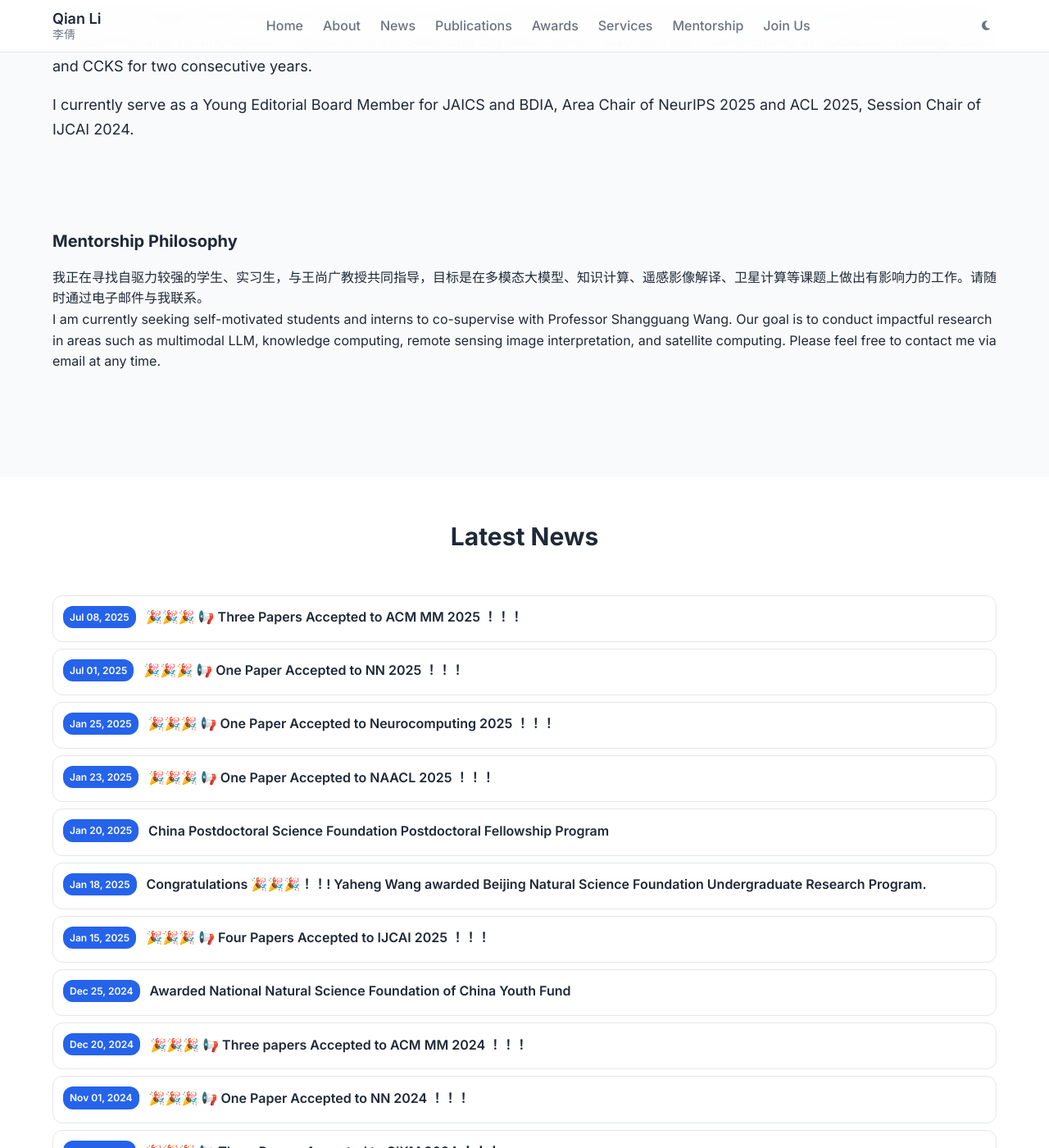
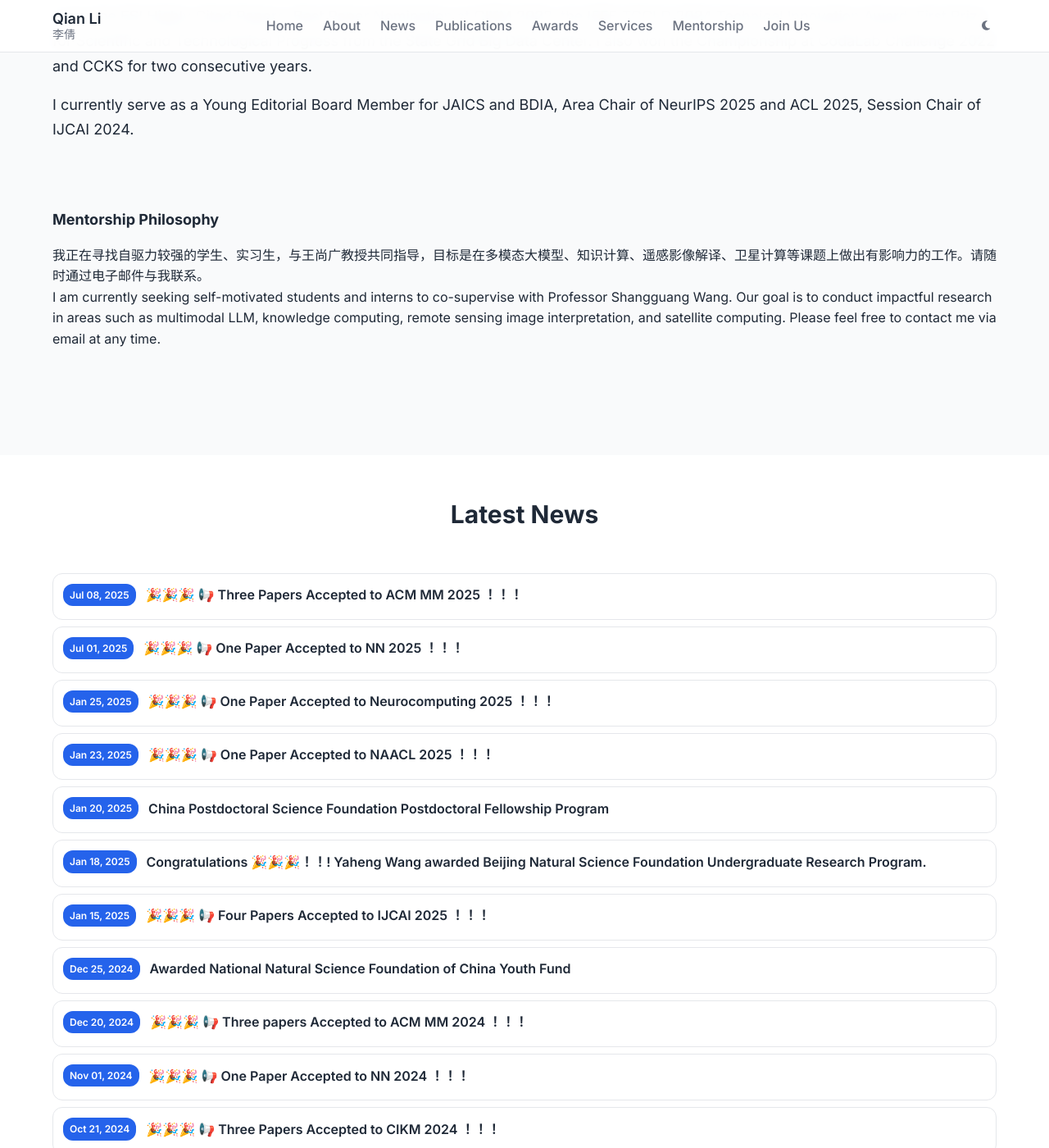
Before and after one commit to xiaoqian19940510/xiaoqian19940510.github.io, a Jekyll site: the page built from index.html, in a window 1280 px wide and 1400 px high, scrolled down 845 px. Shown: the whole window at 82% size. Built offline with Jekyll 4.4.1, drawn with Linux system fonts in a browser that asks for light colours; the list of posts is cut into pages by our own code.

Commit message:
Update main.css

```diff
--- a/assets/css/main.css
+++ b/assets/css/main.css
@@ -469,10 +469,10 @@ body {
 }
 
 .mentorship h3 {
-  font-size: var(--font-size-xl);
+  font-size: var(--font-size-lg);
   color: var(--text-primary);
   margin-bottom: var(--space-4);
-  margin-top: var(--space-6);
+/*   margin-top: var(--space-3); */
 }
 
 .about-sidebar {
```
